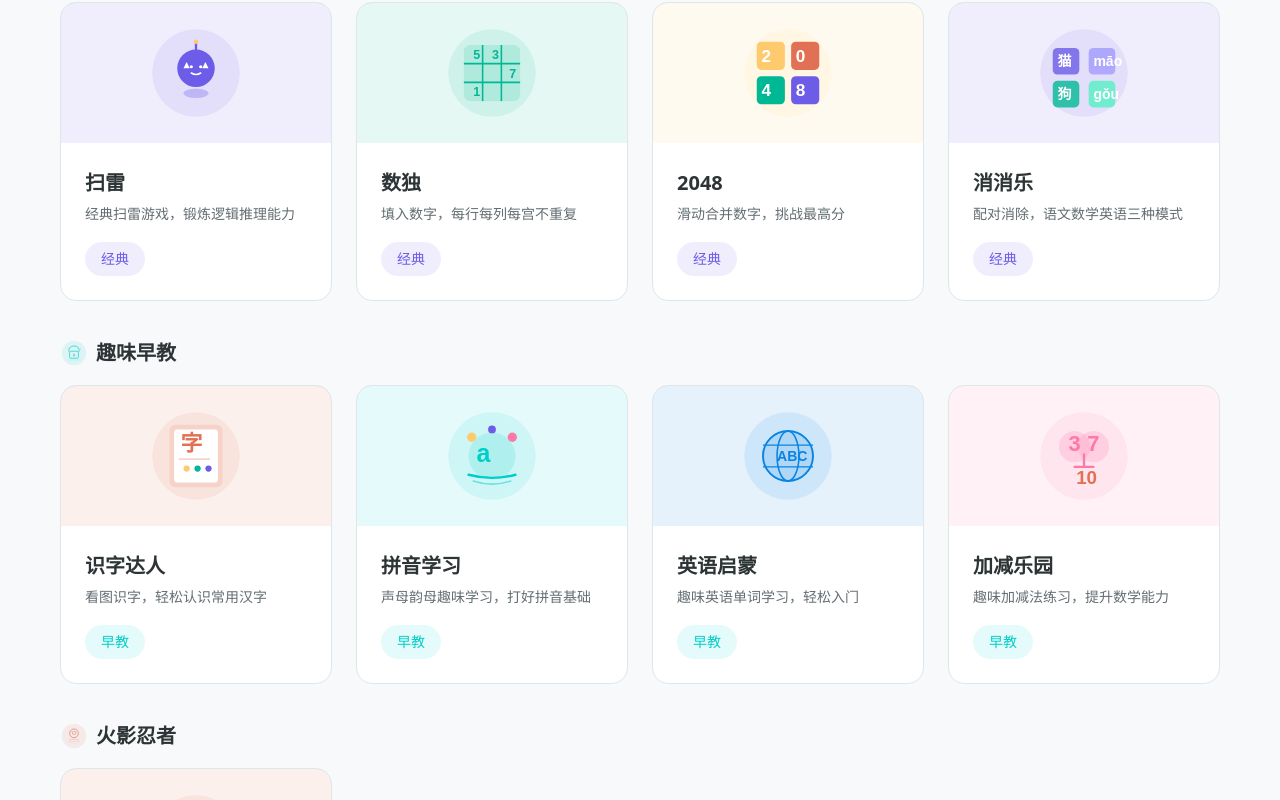
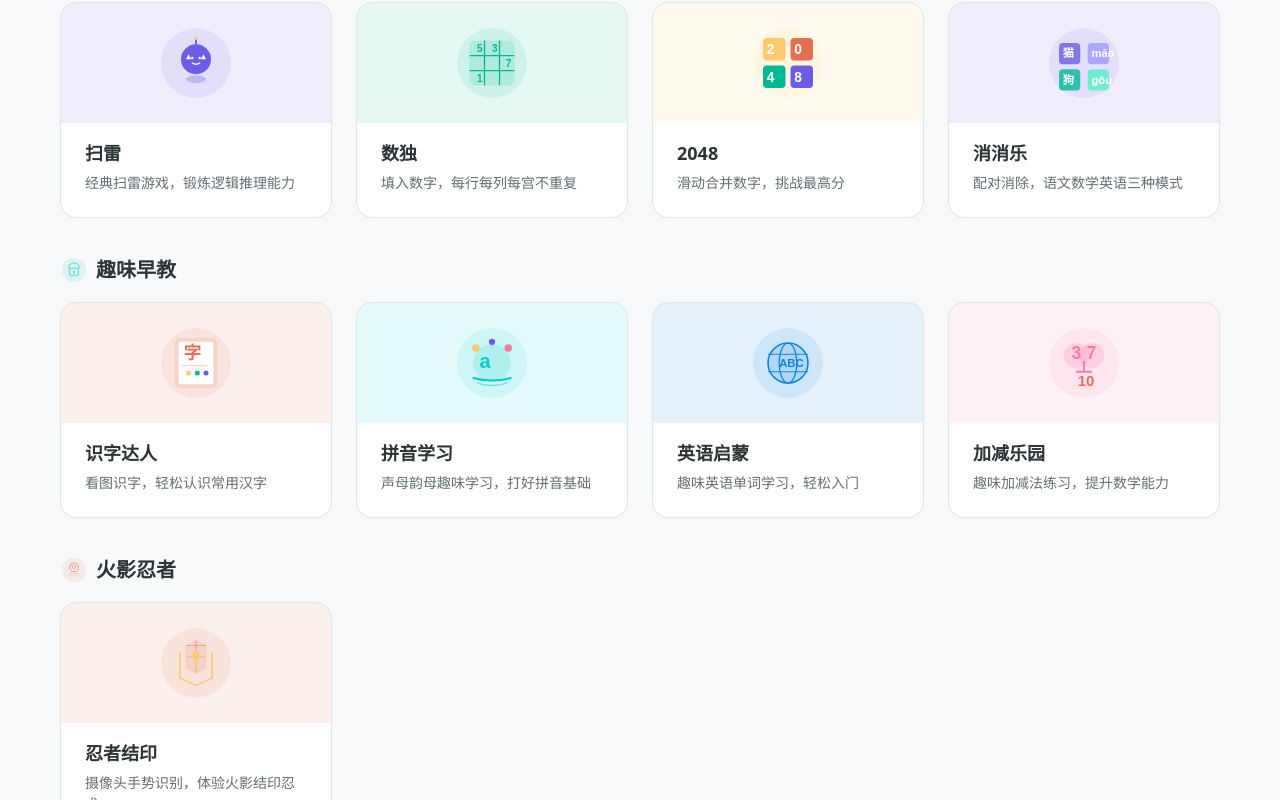
Before and after one commit to dkbnull/hello-game, a Vue app: page / in a window 1280 px wide. Shown: the part 440-1240 px from the top of the page. Built offline with nearby package versions, Linux system fonts and the light colour scheme.

Commit message:
opt: 游戏去掉tag标签

```diff
--- a/src/components/GameCard.vue
+++ b/src/components/GameCard.vue
@@ -6,7 +6,6 @@
     <div class="card-info">
       <h3 class="card-name">{{ title }}</h3>
       <p class="card-desc">{{ description }}</p>
-      <span class="card-btn" :class="category">{{ tag }}</span>
     </div>
   </router-link>
 </template>
@@ -19,7 +18,6 @@ defineProps({
   title: {type: String, required: true},
   description: {type: String, default: ''},
   category: {type: String, default: 'classic'},
-  tag: {type: String, default: ''},
 })
 </script>
 
@@ -42,23 +40,31 @@ defineProps({
 }
 
 .card-preview {
-  height: 140px;
+  height: 120px;
   display: flex;
   align-items: center;
   justify-content: center;
 }
 
 .preview-svg {
-  width: 100px;
-  height: 100px;
+  width: 80px;
+  height: 80px;
+  transition: transform 0.3s ease;
+}
+
+.game-card:hover .preview-svg {
+  transform: scale(1.1);
 }
 
 .card-info {
-  padding: var(--spacing-lg);
+  padding: var(--spacing-md) var(--spacing-lg) var(--spacing-lg);
+  flex: 1;
+  display: flex;
+  flex-direction: column;
 }
 
 .card-name {
-  font-size: var(--font-size-xl);
+  font-size: var(--font-size-lg);
   font-weight: 600;
   color: var(--text-primary);
   margin-bottom: var(--spacing-xs);
@@ -67,35 +73,11 @@ defineProps({
 .card-desc {
   font-size: var(--font-size-sm);
   color: var(--text-secondary);
-  line-height: 1.6;
-  margin-bottom: var(--spacing-md);
-}
-
-.card-btn {
-  display: inline-block;
-  padding: 6px 16px;
-  border-radius: 20px;
-  font-size: var(--font-size-sm);
-  font-weight: 500;
-}
-
-.card-btn.classic {
-  background: rgba(108, 92, 231, 0.1);
-  color: var(--primary);
-}
-
-.card-btn.edu {
-  background: rgba(0, 206, 201, 0.1);
-  color: var(--secondary);
-}
-
-.card-btn.ninja {
-  background: rgba(253, 121, 168, 0.1);
-  color: var(--accent);
-}
-
-.card-btn.fun {
-  background: rgba(253, 203, 110, 0.1);
-  color: var(--warning);
+  line-height: 1.5;
+  flex: 1;
+  display: -webkit-box;
+  -webkit-line-clamp: 2;
+  -webkit-box-orient: vertical;
+  overflow: hidden;
 }
 </style>
--- a/src/data/games.js
+++ b/src/data/games.js
@@ -48,7 +48,6 @@ export const GAMES = [
         pinyin: 'saolei',
         description: '经典扫雷游戏，锻炼逻辑推理能力',
         category: 'classic',
-        tag: '经典',
     },
     {
         to: '/sudoku',
@@ -58,7 +57,6 @@ export const GAMES = [
         pinyin: 'shudu',
         description: '填入数字，每行每列每宫不重复',
         category: 'classic',
-        tag: '经典',
     },
     {
         to: '/game2048',
@@ -68,7 +66,6 @@ export const GAMES = [
         pinyin: '2048',
         description: '滑动合并数字，挑战最高分',
         category: 'classic',
-        tag: '经典',
     },
     {
         to: '/match',
@@ -78,7 +75,6 @@ export const GAMES = [
         pinyin: 'xiaoxiaole',
         description: '配对消除，语文数学英语三种模式',
         category: 'classic',
-        tag: '经典',
     },
     {
         to: '/literacy',
@@ -88,7 +84,6 @@ export const GAMES = [
         pinyin: 'shizidaren',
         description: '看图识字，轻松认识常用汉字',
         category: 'edu',
-        tag: '早教',
     },
     {
         to: '/pinyin',
@@ -98,7 +93,6 @@ export const GAMES = [
         pinyin: 'pinyinxuexi',
         description: '声母韵母趣味学习，打好拼音基础',
         category: 'edu',
-        tag: '早教',
     },
     {
         to: '/english',
@@ -108,7 +102,6 @@ export const GAMES = [
         pinyin: 'yingyuqimeng',
         description: '趣味英语单词学习，轻松入门',
         category: 'edu',
-        tag: '早教',
     },
     {
         to: '/math',
@@ -118,7 +111,6 @@ export const GAMES = [
         pinyin: 'jiajianleyuan',
         description: '趣味加减法练习，提升数学能力',
         category: 'edu',
-        tag: '早教',
     },
     {
         to: '/naruto-seal',
@@ -128,7 +120,6 @@ export const GAMES = [
         pinyin: 'renzhejieyin',
         description: '摄像头手势识别，体验火影结印忍术',
         category: 'ninja',
-        tag: '忍者',
     },
     {
         to: '/nmti',
@@ -138,7 +129,6 @@ export const GAMES = [
         pinyin: 'niumaceshi',
         description: '测测你的牛马人格，打工魂燃烧吧',
         category: 'fun',
-        tag: '趣味',
     },
     {
         to: '/fortune',
@@ -148,7 +138,6 @@ export const GAMES = [
         pinyin: 'suanmingyushi',
         description: '输入信息，测算你的命运与运势',
         category: 'fun',
-        tag: '趣味',
     },
     {
         to: '/salary-counter',
@@ -158,7 +147,6 @@ export const GAMES = [
         pinyin: 'shishigongzi',
         description: '按秒展示实时赚到的钱，金币掉落特效',
         category: 'fun',
-        tag: '趣味',
     },
     {
         to: '/food-picker',
@@ -168,6 +156,5 @@ export const GAMES = [
         pinyin: 'jintianchishenme',
         description: '随机抽取美食，华丽动画帮你决定',
         category: 'fun',
-        tag: '趣味',
     },
 ]
--- a/src/views/Home.vue
+++ b/src/views/Home.vue
@@ -79,8 +79,7 @@ const filteredGames = computed(() => {
     const titleMatch = g.title.toLowerCase().includes(q)
     const pinyinMatch = g.pinyin.toLowerCase().includes(q)
     const descMatch = g.description.toLowerCase().includes(q)
-    const tagMatch = g.tag.toLowerCase().includes(q)
-    return titleMatch || pinyinMatch || descMatch || tagMatch
+    return titleMatch || pinyinMatch || descMatch
   })
 })
 
```
Also changed, not shown: src/plugins/seoAnalytics.js.
